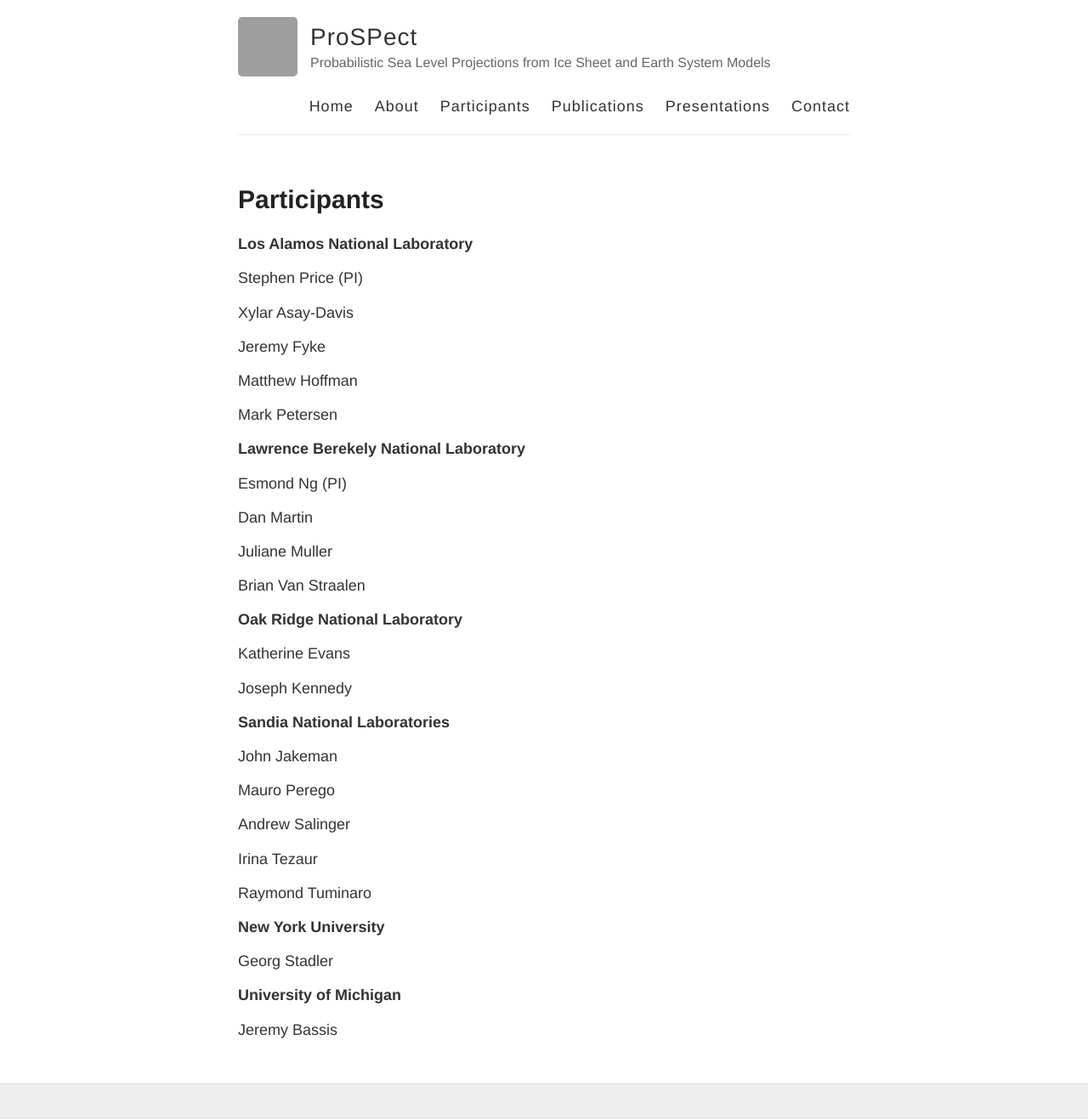
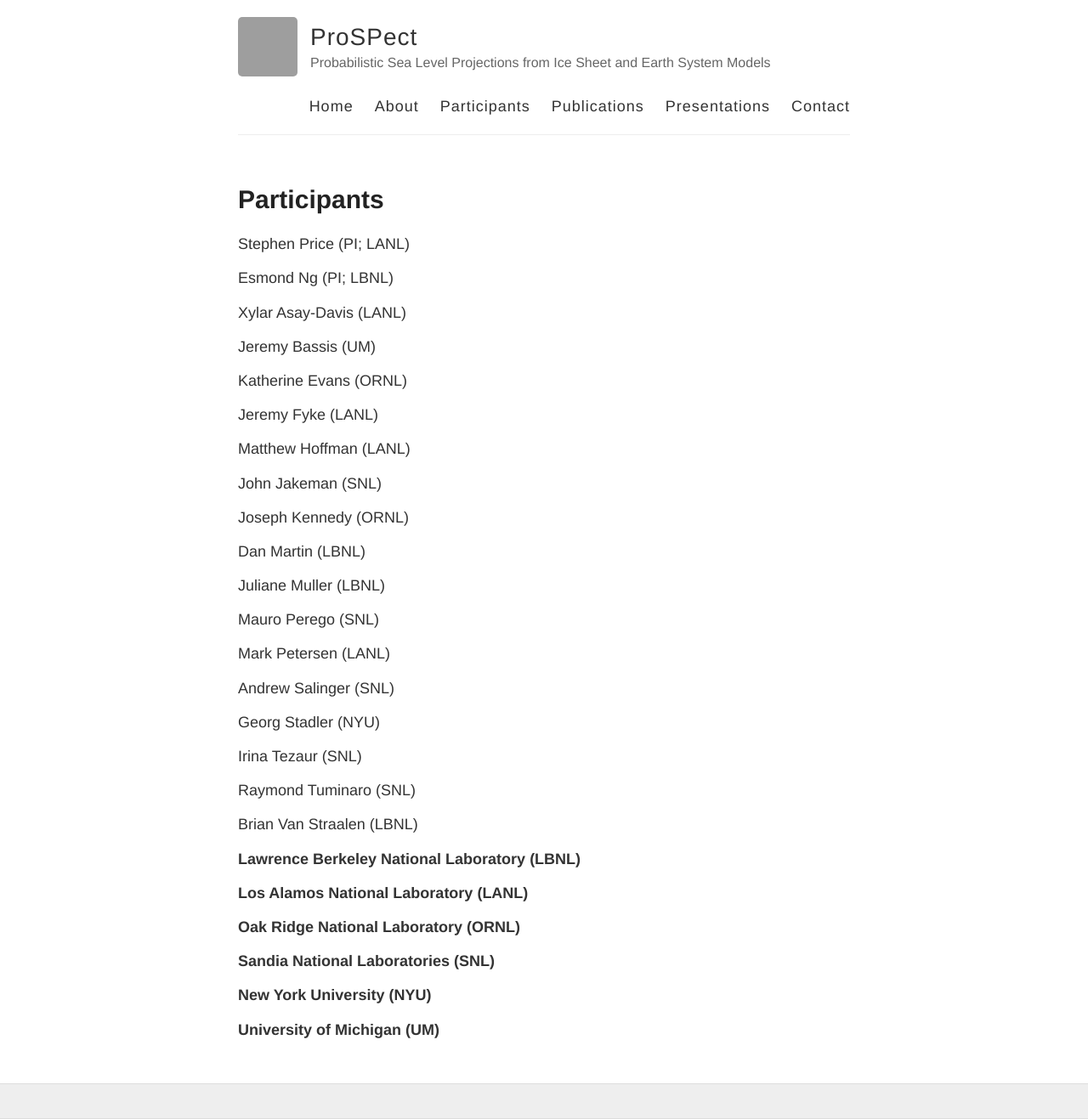
Before and after one commit to SLE-E3SM/SLE-E3SM.github.io, a Jekyll site: the page built from participants.md, in a window 1280 px wide. Shown: the whole page at 85% size. Built offline with Jekyll 4.4.1, drawn with Linux system fonts in a browser that asks for light colours; grey boxes are pictures that could not be loaded.

Commit message:
Update participants.md

```diff
--- a/participants.md
+++ b/participants.md
@@ -4,56 +4,51 @@ title: Participants
 permalink: /participants/
 ---
 
-**Los Alamos National Laboratory**
 
-Stephen Price (PI)
+Stephen Price (PI; LANL)
 
-Xylar Asay-Davis
+Esmond Ng (PI; LBNL)
 
-Jeremy Fyke
+Xylar Asay-Davis (LANL)
 
-Matthew Hoffman
+Jeremy Bassis (UM)
 
-Mark Petersen
+Katherine Evans (ORNL)
 
+Jeremy Fyke (LANL)
 
+Matthew Hoffman (LANL)
 
-**Lawrence Berekely National Laboratory**
+John Jakeman (SNL)
 
-Esmond Ng (PI)
+Joseph Kennedy (ORNL)
 
-Dan Martin
+Dan Martin (LBNL)
 
-Juliane Muller
+Juliane Muller (LBNL)
 
-Brian Van Straalen
+Mauro Perego (SNL)
 
+Mark Petersen (LANL)
 
-**Oak Ridge National Laboratory**
+Andrew Salinger (SNL)
 
-Katherine Evans
+Georg Stadler (NYU)
 
-Joseph Kennedy
+Irina Tezaur (SNL)
 
+Raymond Tuminaro (SNL)
 
-**Sandia National Laboratories**
+Brian Van Straalen (LBNL)
 
-John Jakeman
+**Lawrence Berkeley National Laboratory (LBNL)**
 
-Mauro Perego
+**Los Alamos National Laboratory (LANL)**
 
-Andrew Salinger
+**Oak Ridge National Laboratory (ORNL)**
 
-Irina Tezaur
+**Sandia National Laboratories (SNL)**
 
-Raymond Tuminaro
+**New York University (NYU)**
 
-
-**New York University**
-
-Georg Stadler
-
-
-**University of Michigan**
-
-Jeremy Bassis
+**University of Michigan (UM)**
```
